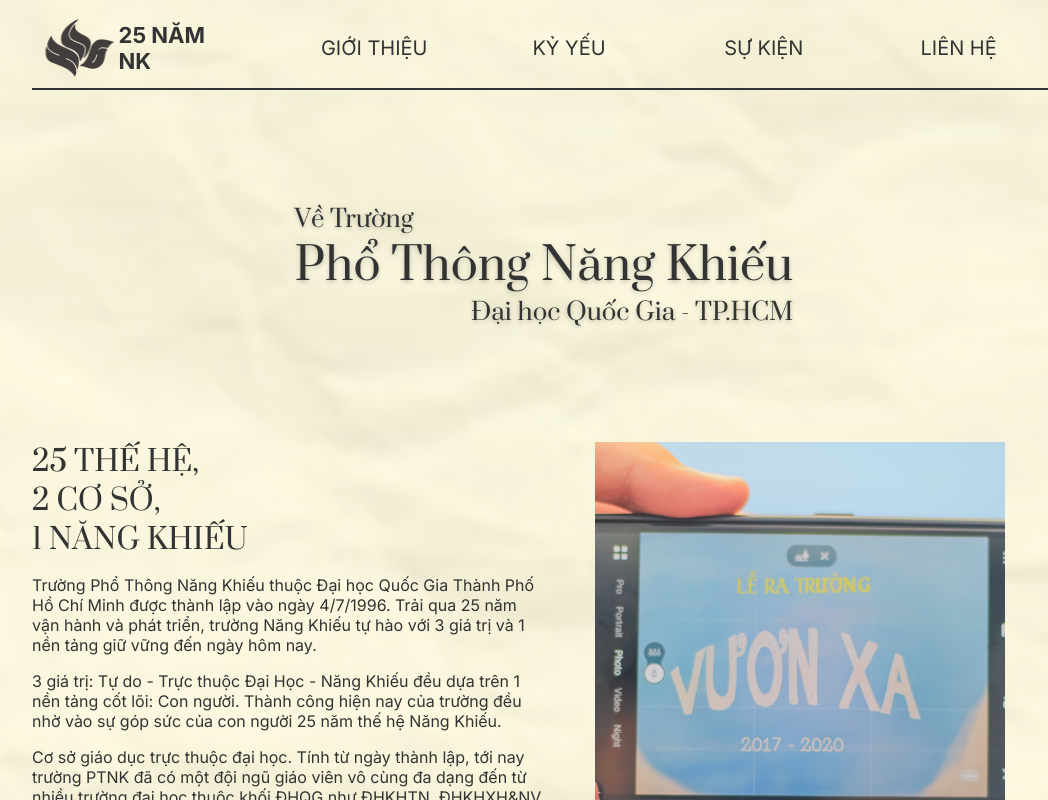
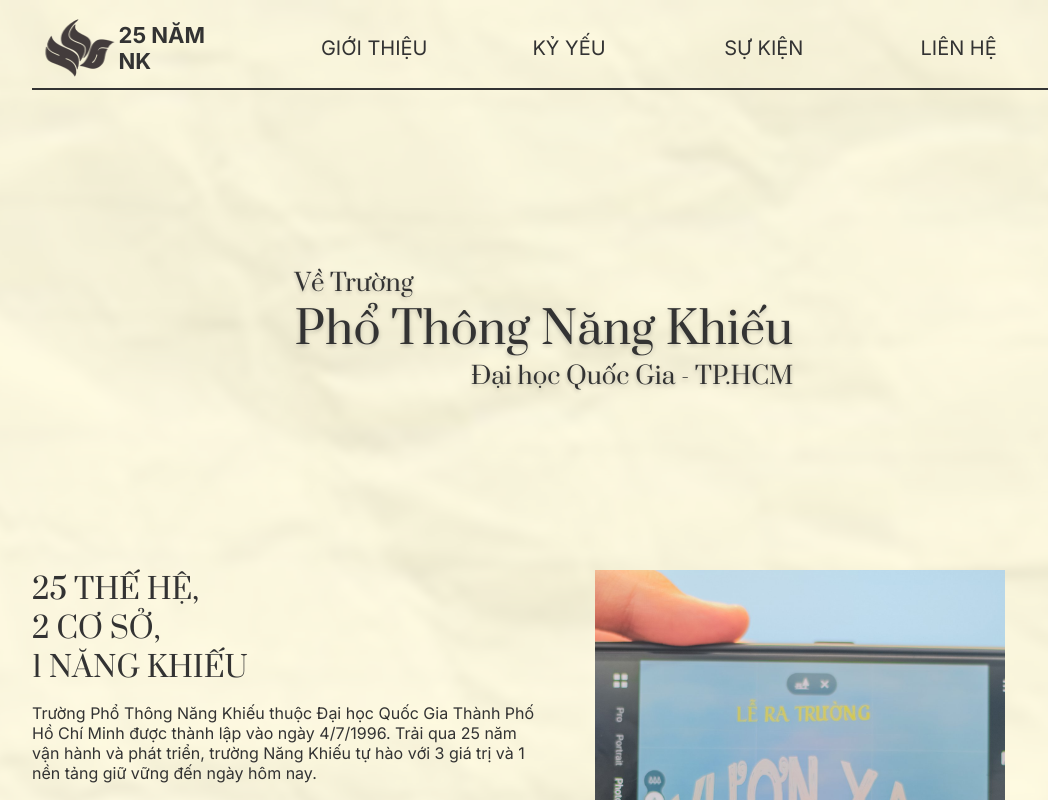
Before and after one commit to TienDucHo/nk-yearbook, a Next.js app: page /about in a window 1280 px wide. Shown: the top 800 px of the page, without its empty margins (96-1144 px from the left). Built offline with nearby package versions, Linux system fonts and the light colour scheme.

Commit message:
Fix dropdown overload

```diff
--- a/styles/components/Dropdown.module.scss
+++ b/styles/components/Dropdown.module.scss
@@ -7,5 +7,6 @@
     transform: translateY(3rem);
     list-style: none;
     padding: 0;
+    z-index: 97;
   }
 }
--- a/styles/pages/About.module.scss
+++ b/styles/pages/About.module.scss
@@ -14,7 +14,7 @@
       justify-content: center;
       align-items: center;
       width: 80%;
-      min-height: 20rem;
+      min-height: 28rem;
       margin: 1rem 0;
       font-family: globalVars.$prata;
       .title {
```
